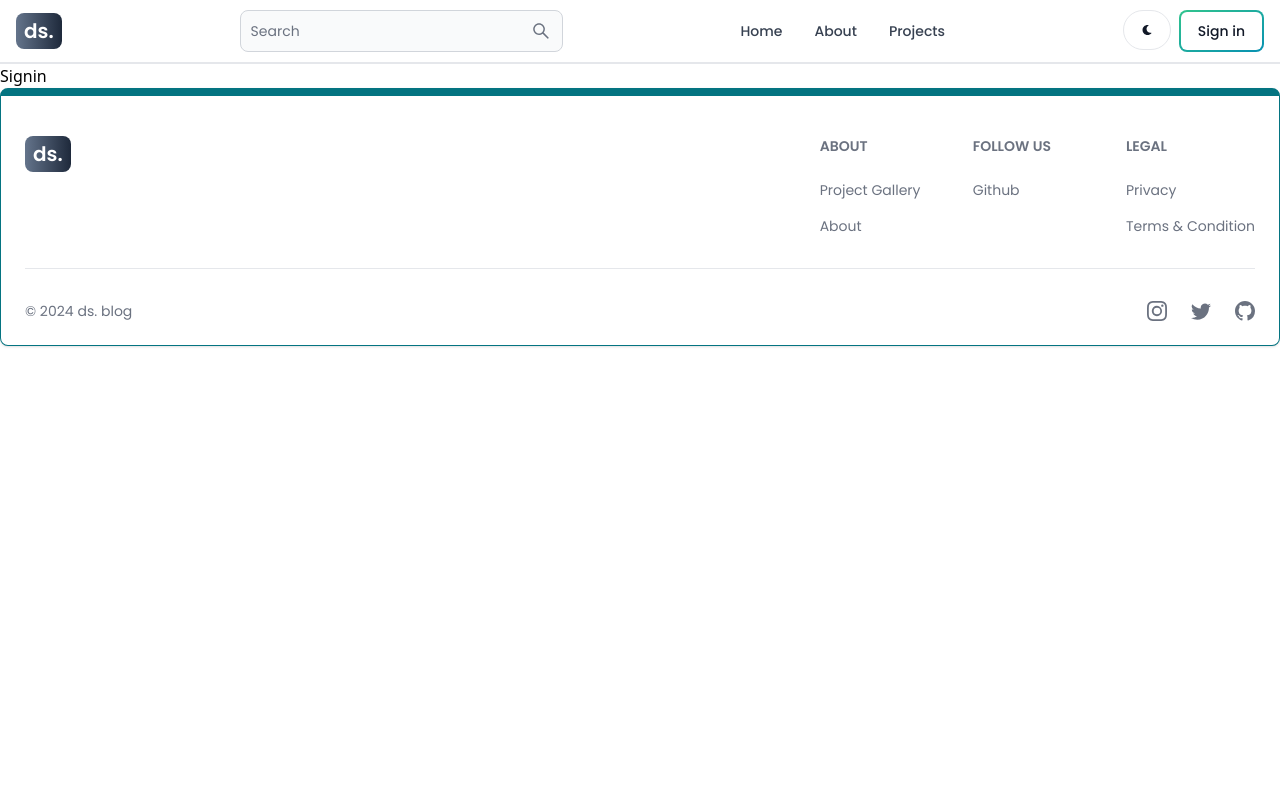
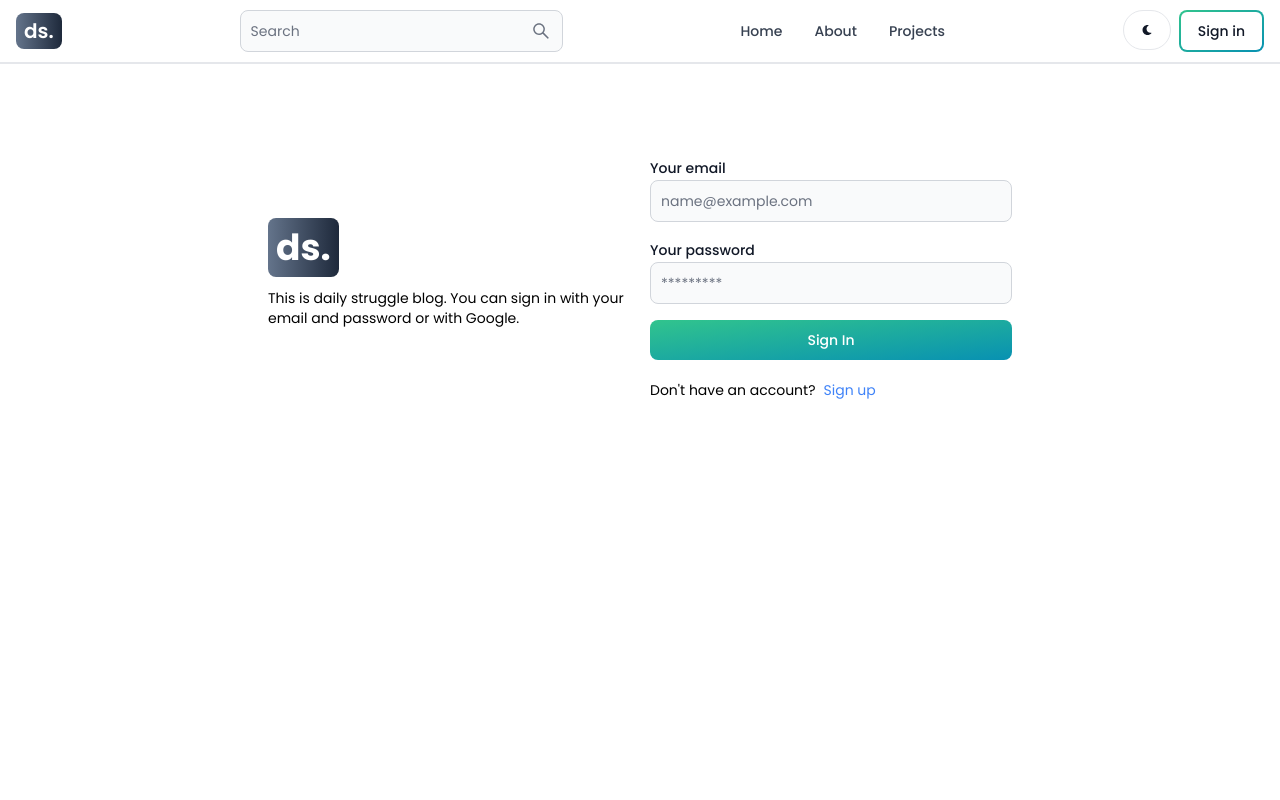
Before and after one commit to aradhana1807/blog-mern, a React (Vite) app in the folder client/: page /signin in a window 1280 px wide. Shown: the top 800 px of the page. Built offline with nearby package versions, Linux system fonts and the light colour scheme.

Commit message:
created signin page anf functionality

```diff
--- a/client/src/pages/Signin.jsx
+++ b/client/src/pages/Signin.jsx
@@ -1,5 +1,113 @@
-export default function Signin() {
+import { Alert, Button, Label, Spinner, TextInput } from 'flowbite-react';
+import { Link, useNavigate } from 'react-router-dom';
+import { useState } from 'react';
+
+export default function SignIn() {
+  const [formData, setFormData] = useState({});
+  const [errorMessage, setErrorMessage] = useState(null);
+  const [loading, setLoading] = useState(false);
+  const navigate = useNavigate();
+
+  const handleChange = (e) => {
+    setFormData({ ...formData, [e.target.id]: e.target.value.trim() });
+  };
+
+  const handleSubmit = async (e) => {
+    e.preventDefault();
+
+    if (!formData.email || !formData.password) {
+      return setErrorMessage('Please fill all the fields');
+    }
+
+
+    try {
+      setLoading(true);
+      setErrorMessage(null);
+
+      const res = await fetch('/api/auth/signin', {
+        method: 'POST',
+        headers: {
+          'Content-Type': 'application/json',
+        },
+        body: JSON.stringify(formData),
+      });
+
+      const data = await res.json();
+      if (data.success === false) {
+        return setErrorMessage(data.message);
+      }
+      setLoading(false);
+
+      if (res.ok) {
+        navigate('/');
+      }
+    } catch (error) {
+      setErrorMessage(error.message);
+      setLoading(false);
+    }
+  }
+
   return (
-    <div>Signin</div>
+    <div className="min-h-screen mt-20">
+      <div className='font-display flex p-3 max-w-3xl mx-auto flex-col md:flex-row md:items-center gap-5'>
+        {/* left */}
+        <div className='flex-1'>
+          <Link to='/' className='font-bold   dark:text-white text-4xl'>
+            <span className='px-2 py-1 bg-gradient-to-r from-slate-500 to-slate-800 rounded-lg text-white'>
+              ds.
+            </span>
+          </Link>
+
+          <p className='text-sm mt-5'>
+            This is daily struggle blog. You can sign in with your email and password or with Google.
+          </p>
+        </div>
+        {/* right */}
+        <div className='flex-1'>
+          <form className='flex flex-col gap-4' onSubmit={handleSubmit}>
+            <div>
+              <Label value='Your email' />
+              <TextInput type='email'
+                placeholder='name@example.com'
+                id='email' onChange={handleChange}
+              />
+            </div>
+
+            <div>
+              <Label value='Your password' />
+              <TextInput type='password'
+                placeholder='*********'
+                id='password' onChange={handleChange}
+              />
+            </div>
+            <Button gradientDuoTone="greenToBlue" type='submit' disabled={loading}>
+              {
+                loading ? (
+                  <>
+                    <Spinner size='sm' />
+                    <span className='pl-3'>Loading...</span>
+                  </>
+
+                ) : 'Sign In'
+              }
+            </Button>
+          </form>
+
+          <div className="flex gap-2 text-sm mt-5">
+            <span>Don&apos;t have an account?</span>
+            <Link to='/signup' className='text-blue-500'>
+              Sign up
+            </Link>
+          </div>
+          {
+            errorMessage && (
+              <Alert className='mt-5' color='failure'>
+                {errorMessage}
+              </Alert>
+            )
+          }
+        </div>
+      </div>
+    </div>
   )
 }
```
